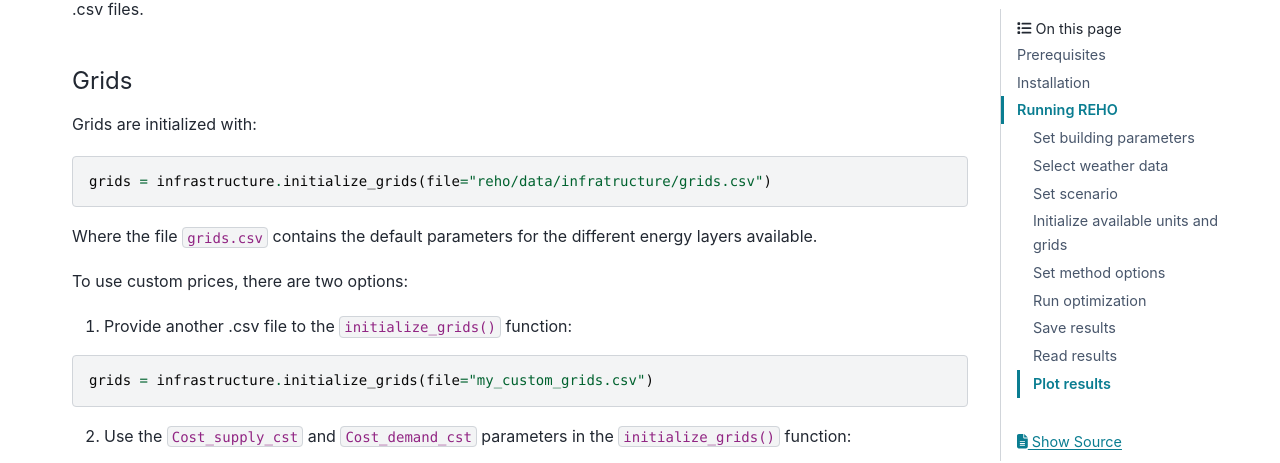
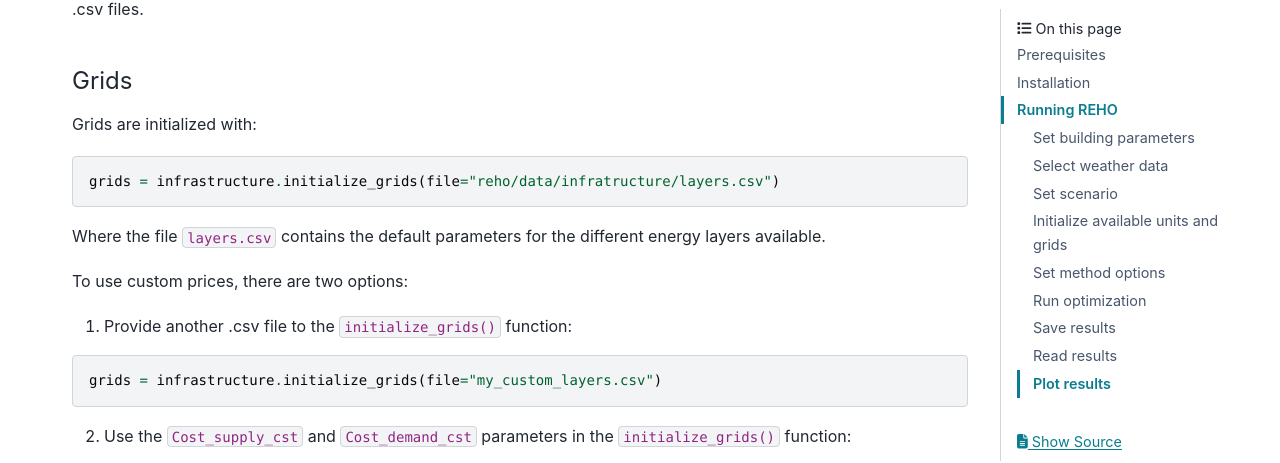
Before and after one commit to IPESE/REHO, a Sphinx documentation site: the page built from docs/sections/5_Getting_started.rst, in a window 1280 px wide and 900 px high, scrolled down 9417 px. Shown: the part 87-550 px from the top of the window. Built offline with Sphinx 7.4.7 and the PyData theme 0.15.4, drawn with Linux system fonts in a browser that asks for light colours; the version number could not be read and is left out.

Commit message:
update docs for grids > layers change

```diff
--- a/docs/sections/4_Package_structure.rst
+++ b/docs/sections/4_Package_structure.rst
@@ -67,12 +67,6 @@
 -----------------------
 
 .. automodule:: reho.model.postprocessing
-
-`building_scale_network_builder.py`
-~~~~~~~~~~~~~~~~~~~~~~~~~~~~~~~~~~~~~
-
-.. automodule:: reho.model.postprocessing.building_scale_network_builder
-    :members:
 
 `KPIs.py`
 ~~~~~~~~~~~~~~~~~~~~~~~
--- a/docs/sections/5_Getting_started.rst
+++ b/docs/sections/5_Getting_started.rst
@@ -490,10 +490,10 @@
 
 .. code-block:: python
 
-    grids = infrastructure.initialize_grids(file="reho/data/infratructure/grids.csv")
+    grids = infrastructure.initialize_grids(file="reho/data/infratructure/layers.csv")
 
 
-Where the file :code:`grids.csv` contains the default parameters for the different energy layers available.
+Where the file :code:`layers.csv` contains the default parameters for the different energy layers available.
 
 To use custom prices, there are two options:
 
@@ -501,7 +501,7 @@
 
 .. code-block:: python
 
-    grids = infrastructure.initialize_grids(file="my_custom_grids.csv")
+    grids = infrastructure.initialize_grids(file="my_custom_layers.csv")
 
 2. Use the :code:`Cost_supply_cst` and :code:`Cost_demand_cst` parameters in the :code:`initialize_grids()` function:
 
--- a/docs/sections/Appendix.rst
+++ b/docs/sections/Appendix.rst
@@ -29,7 +29,7 @@
 ======
 
 .. csv-table:: Grid costs and LCA values
-   :file: ../../reho/data/infrastructure/grids.csv
+   :file: ../../reho/data/infrastructure/layers.csv
    :header-rows: 1
    :delim: ;
    :class: longtable
```
Also changed, not shown: 4 other files.
